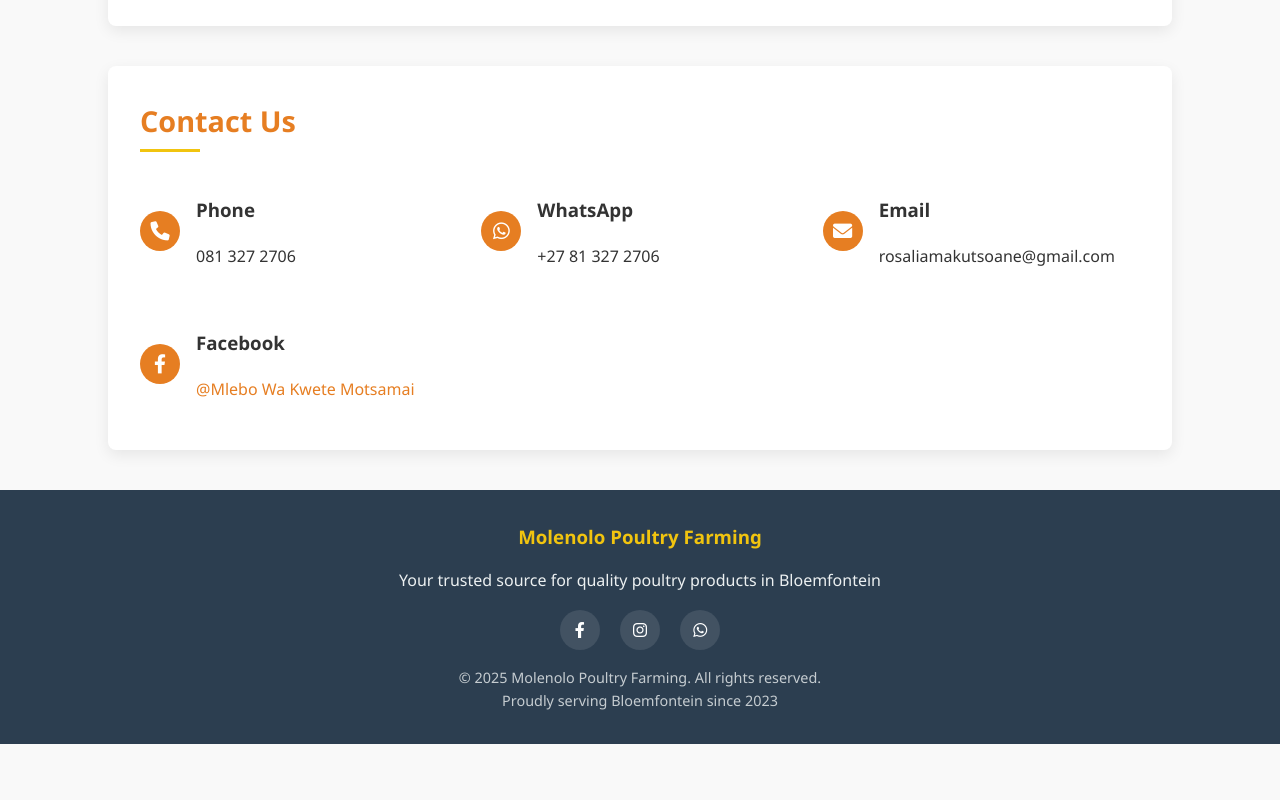
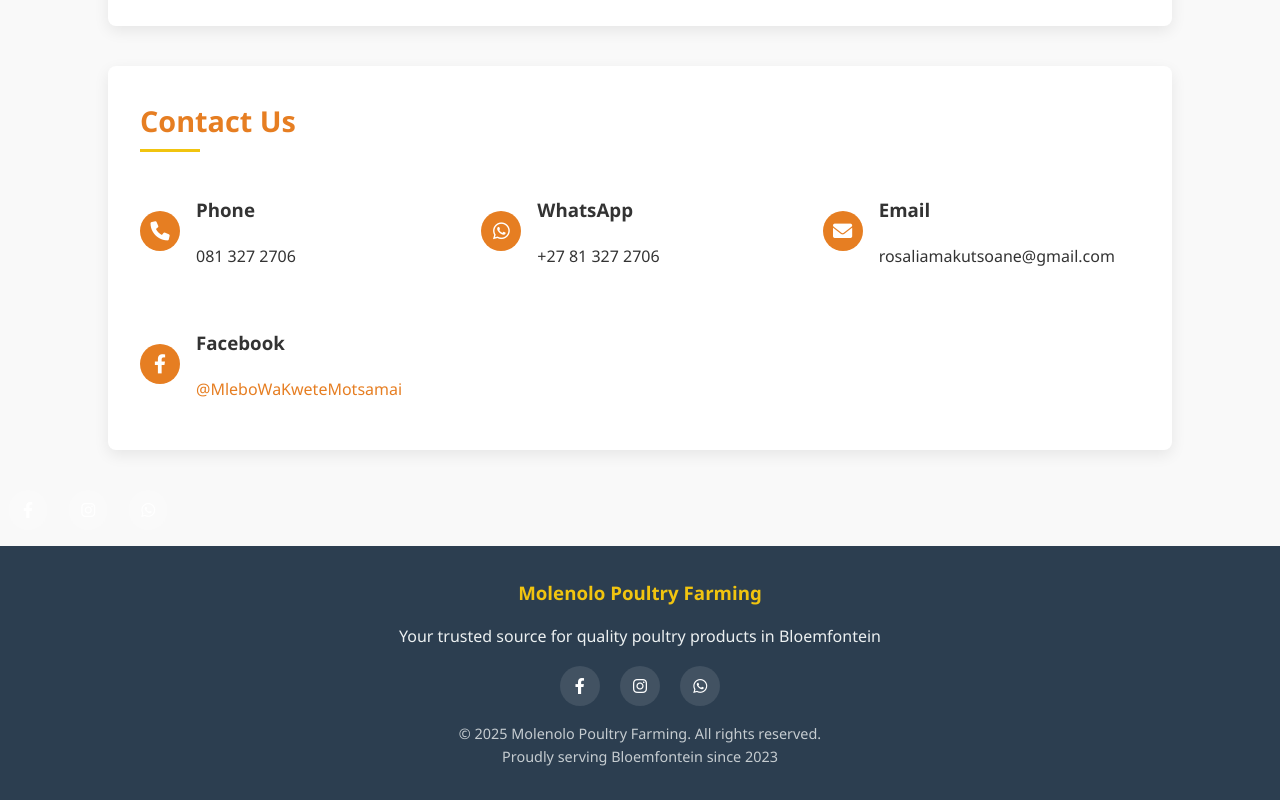
Before and after one commit to Mookho-tech/molenolo-site, a plain HTML site: page index.html in a window 1280 px wide. Shown: the part 1493-2293 px from the top of the page. Before the commit the page ends 2237 px from the top, so only its background shows below. Drawn offline with Linux system fonts and the light colour scheme.

Commit message:
Initial commit

```diff
--- a/index.html
+++ b/index.html
@@ -329,11 +329,24 @@
         </div>
         <div>
           <h3>Facebook</h3>
-          <p><a href="#" target="_blank" style="color: var(--primary); text-decoration: none;">@Mlebo Wa Kwete Motsamai</a></p>
+          <p><a href="#" target="_blank" style="color: var(--primary); text-decoration: none;">@MleboWaKweteMotsamai</a></p>
         </div>
       </div>
     </div>
+
   </section>
+  <div class="social-links">
+  <a href="https://www.facebook.com/MleboWaKweteMotsamai" target="_blank" rel="noopener noreferrer">
+    <i class="fab fa-facebook-f"></i>
+  </a>
+  <a href="https://www.instagram.com/molenolo_makutsoane" target="_blank" rel="noopener noreferrer">
+    <i class="fab fa-instagram"></i>
+  </a>
+  <a href="https://wa.me/27813272706" target="_blank" rel="noopener noreferrer">
+    <i class="fab fa-whatsapp"></i>
+  </a>
+</div>
+
 
   <footer>
     <div class="footer-content">
```
